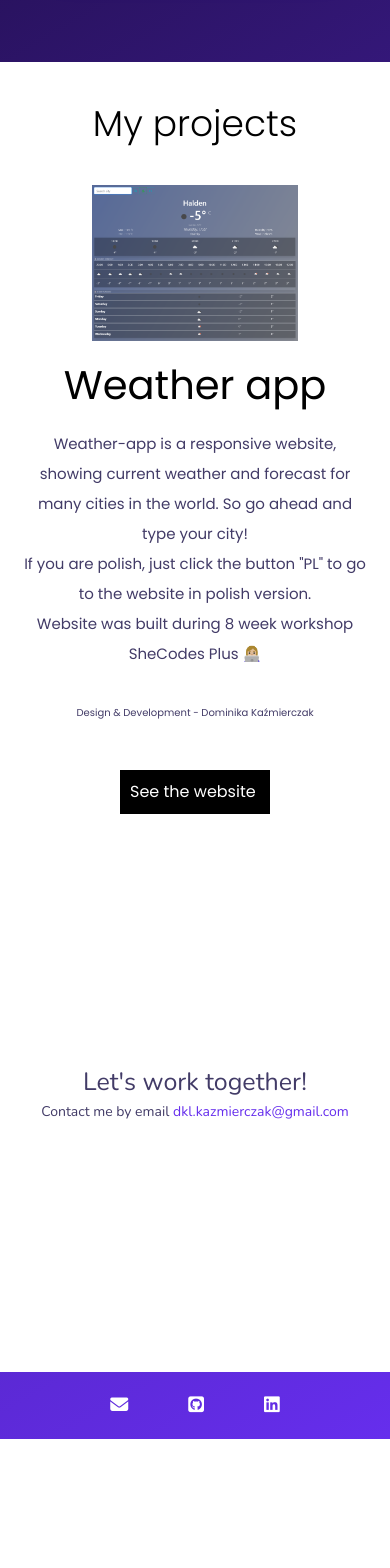
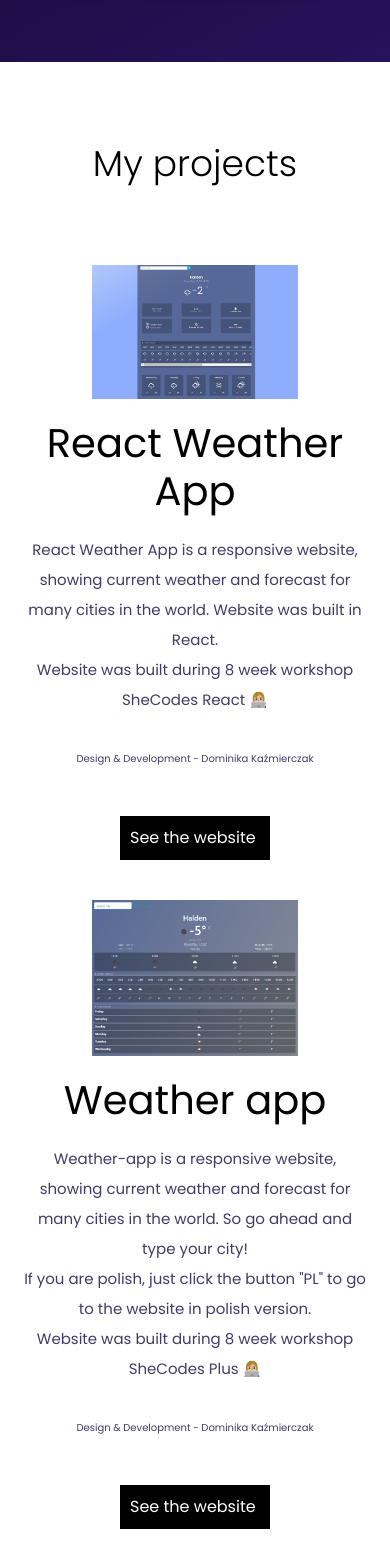
Before and after one commit to dkkazmierczak/portfolio-react, a React (Create React App) app: page / in a window 390 px wide. Shown: the part 1636-3204 px from the top of the page. Before the commit the page ends 3075 px from the top, so only its background shows below. Built offline with nearby package versions, Linux system fonts and the light colour scheme.

Commit message:
Added another project

```diff
--- a/src/App.css
+++ b/src/App.css
@@ -247,12 +247,12 @@ h3 {
   }
 
   .Projects .projects {
-    padding: 0;
+    padding: 200px 0 0;
   }
 
   .Projects .title-projects {
     font-size: 36px;
-    padding: 40px 0;
+    padding: 80px 0 40px;
   }
 
   .Projects .projects h2 {
@@ -281,6 +281,10 @@ h3 {
 }
 
 @media (max-width: 992px) {
+  .Projects .projects {
+    padding: 40px 0 0;
+  }
+
   .Projects .projects h2 {
     padding-top: 20px;
   }
--- a/src/Projects.js
+++ b/src/Projects.js
@@ -1,4 +1,5 @@
-import WeatherAppPicture from "./images/weatherapp.png"
+import FirstProject from "./Projects/FirstProject"
+import SecondProject from "./Projects/SecondProject"
 import { Container } from "react-bootstrap"
 
 import "./App.css"
@@ -11,44 +12,8 @@ const Projects = () => {
           <h2 className="title-projects" id="projects">
             My projects
           </h2>
-          <div className="row projects">
-            {/* <!--Picture for small devices--> */}
-            <div className="col-lg-6 d-lg-none d-block">
-              <img src={WeatherAppPicture} alt="Weather project preview" />
-            </div>
-            <div className="col-lg-6">
-              <h2>Weather app</h2>
-              <p className="projects-p">
-                Weather-app is a responsive website, showing current weather and
-                forecast for many cities in the world. So go ahead and type your
-                city!
-                <br />
-                <span className="d-md-block d-none">
-                  You can check the weather at your loction by pressing the
-                  location button.
-                  <br />
-                </span>
-                If you are polish, just click the button "PL" to go to the
-                website in polish version.
-                <br />
-                Website was built during 8 week workshop SheCodes Plus 👩🏼‍💻
-              </p>
-              <p className="projects-credit">
-                Design & Development - Dominika Kaźmierczak
-              </p>
-              <a
-                href="https://peaceful-bell-2f5896.netlify.app/"
-                className="projects-link"
-                target="_blank"
-                title="Weather project"
-                rel="noreferrer">
-                See the website
-              </a>
-            </div>
-            <div className="col-lg-6 d-lg-block d-none">
-              <img src={WeatherAppPicture} alt="Weather project preview" />
-            </div>
-          </div>
+          <FirstProject />
+          <SecondProject />
         </Container>
       </div>
     </div>
--- /dev/null
+++ b/src/Projects/FirstProject.js
@@ -0,0 +1,40 @@
+import ReactWeatherPicture from "../images/react-weather-app.png"
+import "../App.css"
+import React from "react"
+
+const FirstProject = () => {
+  return (
+    <div className="FirstProject">
+      <div className="row projects">
+        <div className="col-lg-6 d-lg-none d-block">
+          <img src={ReactWeatherPicture} alt="Weather project preview" />
+        </div>
+        <div className="col-lg-6">
+          <h2>React Weather App</h2>
+          <p className="projects-p">
+            React Weather App is a responsive website, showing current weather
+            and forecast for many cities in the world. Website was built in
+            React.
+            <br />
+            Website was built during 8 week workshop SheCodes React 👩🏼‍💻
+          </p>
+          <p className="projects-credit">
+            Design & Development - Dominika Kaźmierczak
+          </p>
+          <a
+            href="https://lucid-wescoff-1faf55.netlify.app/"
+            className="projects-link"
+            target="_blank"
+            title="Weather project"
+            rel="noreferrer">
+            See the website
+          </a>
+        </div>
+        <div className="col-lg-6 d-lg-block d-none">
+          <img src={ReactWeatherPicture} alt="Weather project preview" />
+        </div>
+      </div>
+    </div>
+  )
+}
+export default FirstProject
--- /dev/null
+++ b/src/Projects/SecondProject.js
@@ -0,0 +1,44 @@
+import WeatherAppPicture from "../images/weatherapp.png"
+import "../App.css"
+
+const SecondProject = () => {
+  return (
+    <div className="SecondProject">
+      <div className="row projects">
+        <div className="col-lg-6 d-lg-block">
+          <img src={WeatherAppPicture} alt="Weather project preview" />
+        </div>
+        <div className="col-lg-6">
+          <h2>Weather app</h2>
+          <p className="projects-p">
+            Weather-app is a responsive website, showing current weather and
+            forecast for many cities in the world. So go ahead and type your
+            city!
+            <br />
+            <span className="d-md-block d-none">
+              You can check the weather at your loction by pressing the location
+              button.
+              <br />
+            </span>
+            If you are polish, just click the button "PL" to go to the website
+            in polish version.
+            <br />
+            Website was built during 8 week workshop SheCodes Plus 👩🏼‍💻
+          </p>
+          <p className="projects-credit">
+            Design & Development - Dominika Kaźmierczak
+          </p>
+          <a
+            href="https://peaceful-bell-2f5896.netlify.app/"
+            className="projects-link"
+            target="_blank"
+            title="Weather project"
+            rel="noreferrer">
+            See the website
+          </a>
+        </div>
+      </div>
+    </div>
+  )
+}
+export default SecondProject
```
Also changed, not shown: src/images/react-weather-app.png (added).
